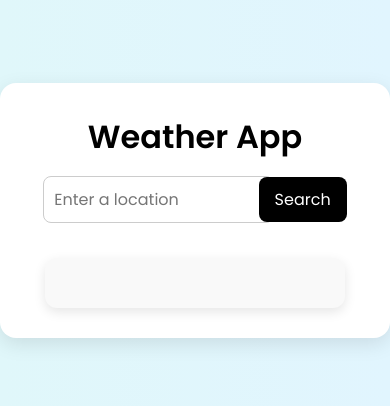
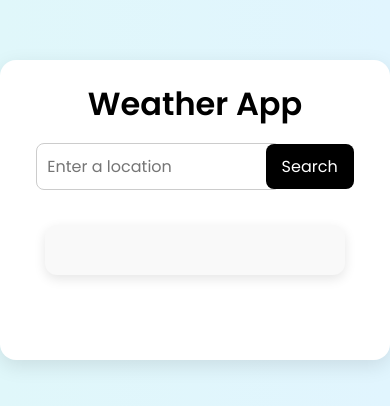
Before and after one commit to ReshmaMidhun/Weather-App, a plain HTML site: page index.html in a window 390 px wide. Shown: the part 212-618 px from the top of the page. Drawn offline with Linux system fonts and the light colour scheme; no server answers.

Commit message:
Edited height for better responsiveness

```diff
--- a/style.css
+++ b/style.css
@@ -15,12 +15,14 @@ body {
 
 #weatherApp {
     background: white;
-    padding: 30px;
+    padding: 40px;
     border-radius: 16px;
     box-shadow: 0 6px 20px rgba(0, 0, 0, 0.1);
     text-align: center;
     width: 100%;
     max-width: 400px;
+    height: auto;
+    min-height: 500px;
 }
 
 #location-input {
@@ -60,3 +62,9 @@ button:hover {
     box-shadow: 0 4px 12px rgba(0, 0, 0, 0.1);
     transition: background-color 0.3s ease;
 }
+@media (max-width: 500px) {
+    #weatherApp {
+      padding: 20px;
+      min-height: 300px;
+    }
+  }
```
